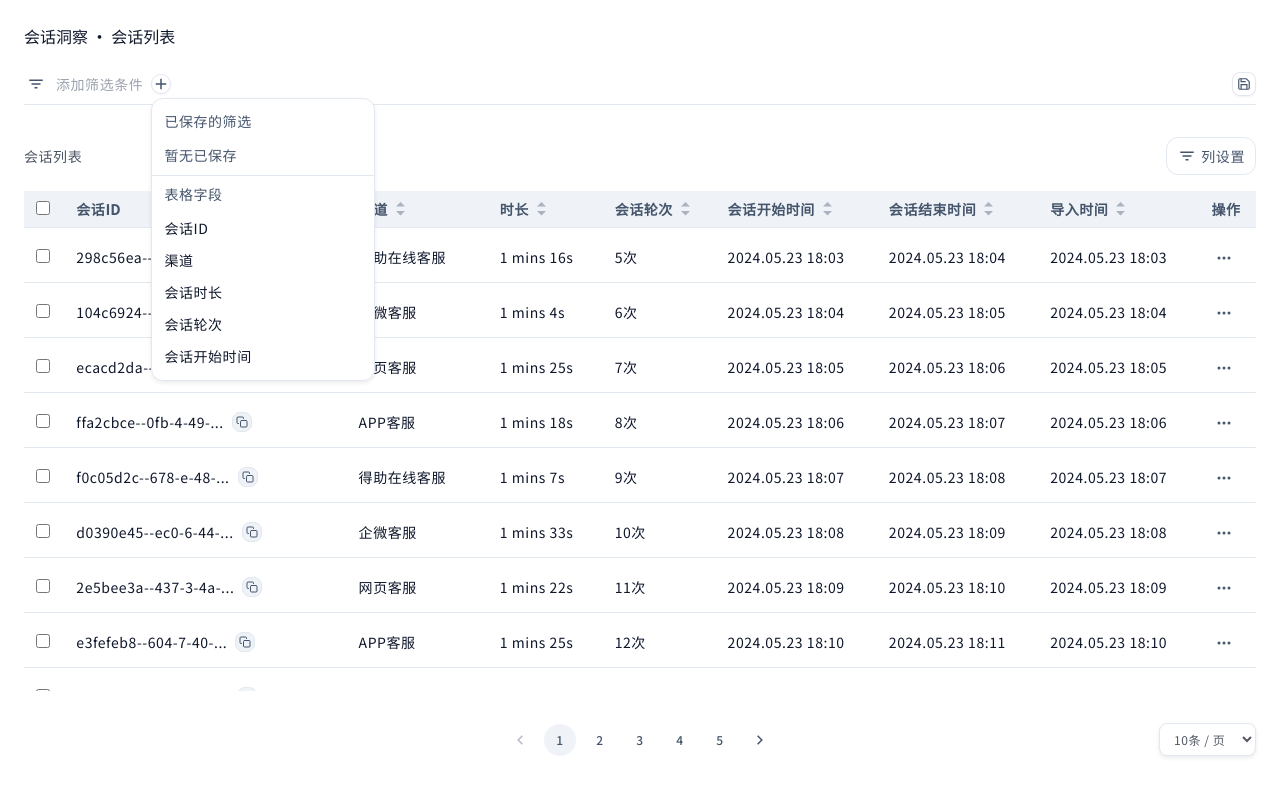
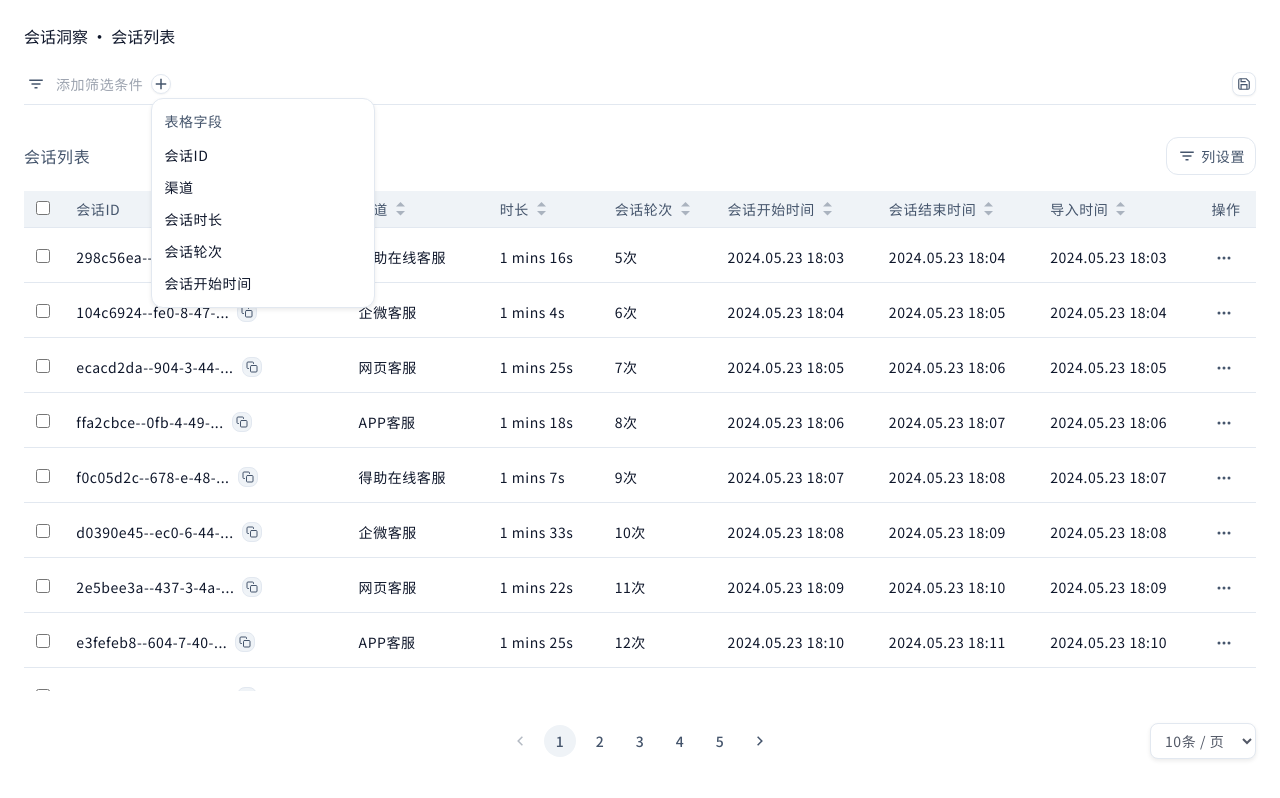
Before and after one commit to Xdong320/xcomponents, a React (Vite) app: page / in a window 1280 px wide. Both pictures are taken after a click on the button 161 px from the left and 84 px from the top of the page. Built offline with nearby package versions, Linux system fonts and the light colour scheme.

Commit message:
refactor: update styles in CommonTable, FilterBuilder, and TablePagination components for improved visual consistency and readability

```diff
--- a/src/components/table/CommonTable.tsx
+++ b/src/components/table/CommonTable.tsx
@@ -536,7 +536,7 @@ export function CommonTable<T extends Record<string, any> = any>({
       <div className="flex py-4 items-center justify-between gap-4">
         <div className="flex items-center gap-3">
           {title && (
-            <div className="text-sm font-normal text-gray-600">{title}</div>
+            <div className="text-base font-medium text-600">{title}</div>
           )}
         </div>
         <div className="flex items-center gap-2">
@@ -545,7 +545,7 @@ export function CommonTable<T extends Record<string, any> = any>({
               <button
                 type="button"
                 onClick={() => setColumnSettingsOpen((v) => !v)}
-                className="flex items-center gap-1 rounded-zxl border border-200 bg-0 px-2.5 py-2 text-sm font-medium text-600 hover:bg-100"
+                className="flex items-center gap-1 rounded-xl border border-200 bg-0 px-2.5 py-2 text-sm font-medium text-600 hover:bg-100"
               >
                 <svg
                   xmlns="http://www.w3.org/2000/svg"
@@ -711,7 +711,7 @@ export function CommonTable<T extends Record<string, any> = any>({
                 return (
                   <th
                     key={key.toString()}
-                    className={`${borderR} ${borderB} ${rowSizeClass} text-left text-sm text-600 ${bordered ? "last:border-r-0" : ""} ${isFixedLeft || isFixedRight ? "sticky z-[2] bg-100" : ""}`}
+                    className={`${borderR} ${borderB} ${rowSizeClass} text-left text-sm font-normal text-600 ${bordered ? "last:border-r-0" : ""} ${isFixedLeft || isFixedRight ? "sticky z-[2] bg-100" : ""}`}
                     style={{
                       ...(col.width
                         ? { width: col.width, minWidth: col.width }
--- a/src/components/table/FilterBuilder.tsx
+++ b/src/components/table/FilterBuilder.tsx
@@ -1,4 +1,10 @@
-import React, { useCallback, useEffect, useMemo, useRef, useState } from "react";
+import React, {
+  useCallback,
+  useEffect,
+  useMemo,
+  useRef,
+  useState,
+} from "react";
 import type {
   FilterBuilderProps,
   FilterCondition,
@@ -241,7 +247,10 @@ export const FilterBuilder: React.FC<FilterBuilderInternalProps> = ({
           {conditions.length === 0 && (
             <span className="text-sm text-gray-400">添加筛选条件</span>
           )}
-          <div ref={addAlignRef} className="relative flex shrink-0 items-center">
+          <div
+            ref={addAlignRef}
+            className="relative flex shrink-0 items-center"
+          >
             <button
               type="button"
               onClick={() => {
@@ -293,13 +302,13 @@ export const FilterBuilder: React.FC<FilterBuilderInternalProps> = ({
                     addAlign === "left" ? "left-0" : "right-0"
                   }`}
                 >
-                  <div className="mb-1 px-3 py-1 text-sm font-medium text-600">
-                    已保存的筛选
-                  </div>
-                  {presets.length === 0 && (
-                    <div className="px-3 py-1.5 text-sm text-600">
-                      暂无已保存
-                    </div>
+                  {presets.length > 0 && (
+                    <>
+                      <div className="mb-1 px-3 py-1 text-sm font-medium text-600">
+                        已保存的筛选
+                      </div>
+                      <div className="my-1 border-t border-200" />
+                    </>
                   )}
                   {presets.map((p) => (
                     <div
@@ -334,7 +343,7 @@ export const FilterBuilder: React.FC<FilterBuilderInternalProps> = ({
                       </button>
                     </div>
                   ))}
-                  <div className="my-1 border-t border-200" />
+
                   <div className="mb-1 px-3 py-1 text-sm font-medium text-600">
                     表格字段
                   </div>
--- a/src/components/table/TablePagination.tsx
+++ b/src/components/table/TablePagination.tsx
@@ -129,7 +129,7 @@ export function TablePagination({
             item === "ellipsis" ? (
               <span
                 key={`e-${i}`}
-                className="flex h-8 w-8 items-center justify-center text-xs font-medium text-600"
+                className="flex h-8 w-8 items-center justify-center text-sm font-medium text-600"
               >
                 …
               </span>
@@ -138,7 +138,7 @@ export function TablePagination({
                 key={item}
                 type="button"
                 onClick={() => onChange(item, pageSize)}
-                className={`flex h-8 min-w-[32px] items-center justify-center rounded-full px-2 text-xs font-medium text-600 transition-colors hover:bg-100 ${item === current ? "bg-100" : ""}`}
+                className={`flex h-8 min-w-[32px] items-center justify-center rounded-full px-2 text-sm font-medium text-600 transition-colors hover:bg-100 ${item === current ? "bg-100" : ""}`}
               >
                 {item}
               </button>
@@ -161,7 +161,7 @@ export function TablePagination({
           onChange={(e) => {
             onChange(1, Number(e.target.value));
           }}
-          className="cursor-pointer appearance-auto rounded-lg border border-200 bg-0 py-1.5 pl-2.5 pr-1.5 text-xs text-sub-600 shadow-small outline-none"
+          className="cursor-pointer appearance-auto rounded-lg border border-200 bg-0 py-1.5 pl-2.5 pr-1.5 text-sm text-sub-600 shadow-small outline-none"
         >
           {pageSizeOptions.map((n) => (
             <option key={n} value={n}>
```
